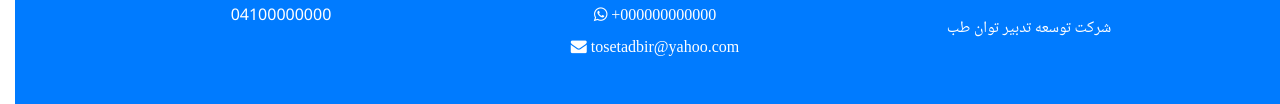
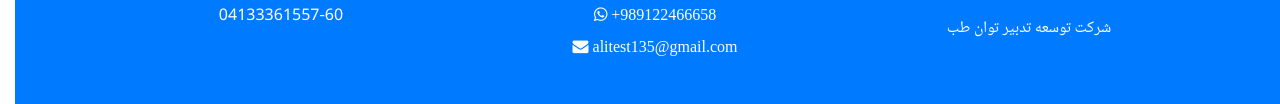
Before and after one commit to afshin135/Rehabsoon, a plain HTML site: page products.html in a window 1280 px wide. Shown: the part 1199-1303 px from the top of the page. Drawn offline with nearby package versions, Linux system fonts and the light colour scheme.

Commit message:
Update products.html

```diff
--- a/products.html
+++ b/products.html
@@ -129,10 +129,10 @@
               <a href="#!" class="fa fa-instagram"> tosetadbirtavanteb</a>
             </li>
             <li class="mb-2">
-              <a href="#!" class="fa fa-whatsapp"> +000000000000</a>
+              <a href="#!" class="fa fa-whatsapp"> +989122466658</a>
             </li>
             <li class="mb-2">
-              <a href="#!" class="fa fa-envelope"> tosetadbir@yahoo.com</a>
+              <a href="#!" class="fa fa-envelope"> alitest135@gmail.com</a>
             </li>
           </ul>
         </div>
@@ -147,7 +147,7 @@
               <p><i class="fas fa-map-marker-alt pe-2"></i>آدرس : تبریز - جاده سهند - نرسیده به تراکتور سازی - مرکز رشد دانشگاه صنعتی سهند - شرکت توسعه تدبیر توان طب</p>
             </li>
             <li>
-              <p>04100000000</p>
+              <p>04133361557-60</p>
             </li>
           </ul>
         </div>
```
